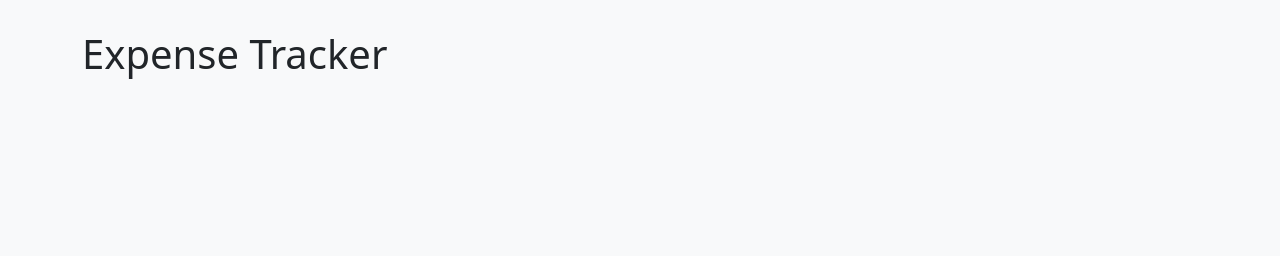
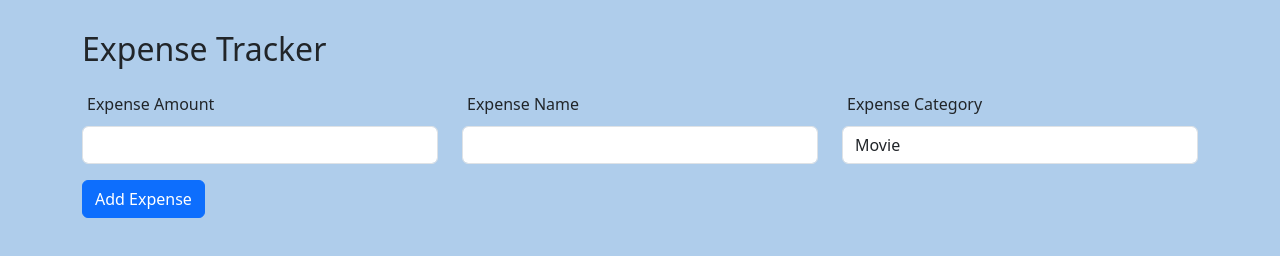
Before and after one commit to sahil-ansari01/ExpenseTrackerBootStrap, a plain HTML site: page index.html in a window 1280 px wide. Drawn offline with nearby package versions, Linux system fonts and the light colour scheme.

Commit message:
html done

```diff
--- a/index.html
+++ b/index.html
@@ -4,19 +4,51 @@
     <meta charset="UTF-8">
     <meta name="viewport" content="width=device-width, initial-scale=1.0">
     <title>Expense Tracker</title>
+
+    <!-- BootStrap cdn -->
     <link href="https://cdn.jsdelivr.net/npm/bootstrap@5.3.2/dist/css/bootstrap.min.css" rel="stylesheet"
         integrity="sha384-T3c6CoIi6uLrA9TneNEoa7RxnatzjcDSCmG1MXxSR1GAsXEV/Dwwykc2MPK8M2HN" crossorigin="anonymous">
-    <script defer src="https://cdn.jsdelivr.net/npm/bootstrap@5.3.2/dist/js/bootstrap.bundle.min.js"
-        integrity="sha384-C6RzsynM9kWDrMNeT87bh95OGNyZPhcTNXj1NW7RuBCsyN/o0jlpcV8Qyq46cDfL"
-        crossorigin="anonymous"></script>
     <link rel="stylesheet" href="style.css">
 </head>
 <body>
+
     <div class="container">
+        <h2 class="mb-4">Expense Tracker</h2>
 
-        <h1 class="mb-4">Expense Tracker</h1>
+        <form id="expenseForm" class="mb-4">
+            <div class="row">
+                <div class="col-md-4 mb-3">
+                    <label for="expenseAmount">Expense Amount</label>
+                    <input type="number" class="form-control" id="expenseAmount">
+                </div>
+                <div class="col-md-4 mb-3">
+                    <label for="expenseName">Expense Name</label>
+                    <input type="text" class="form-control" id="expenseName">
+                </div>
+                <div class="col-md-4 mb-3">
+                    <label for="expenseCategory">Expense Category</label>
+                    <select name="expenseCategory" id="expenseCategory" class="form-control">
+                        <option value="Movie">Movie</option>
+                        <option value="Groceries">Groceries</option>
+                        <option value="Dining">Dining</option>
+                        <option value="Travel">Travel</option>
+                    </select>
+                </div>
+            </div>
 
+            <button type="submit" class="btn btn-primary">Add Expense</button>
+        </form>
+
+        <ul id="expenseList" class="list-group">
+            <!-- Expense items will get dynamically get added here -->
+        </ul>
     </div>
+
+    <!-- Scripts -->
+    <script src="https://cdn.jsdelivr.net/npm/bootstrap@5.3.2/dist/js/bootstrap.bundle.min.js"
+            integrity="sha384-C6RzsynM9kWDrMNeT87bh95OGNyZPhcTNXj1NW7RuBCsyN/o0jlpcV8Qyq46cDfL"
+            crossorigin="anonymous">
+    </script>
     <script src="main.js"></script>
 </body>
 </html>
--- a/main.js
+++ b/main.js
@@ -0,0 +1,7 @@
+document.addEventListener('DOMContentLoaded', function() {
+    const expenseAmount = document.getElementById('expenseAmount').ariaValueMax;
+    const expenseName = document.getElementById('expenseName');
+    const expenseCategory = document.getElementById('expenseCategory');
+
+
+});
--- a/style.css
+++ b/style.css
@@ -1,7 +1,12 @@
 body {
-    background-color: #f8f9fa;
+    background-color: #afcdeb;
 }
 
 .container {
     margin-top: 30px;
 }
+
+label {
+    padding-bottom: 10px;
+    padding-left: 5px;
+}
```
